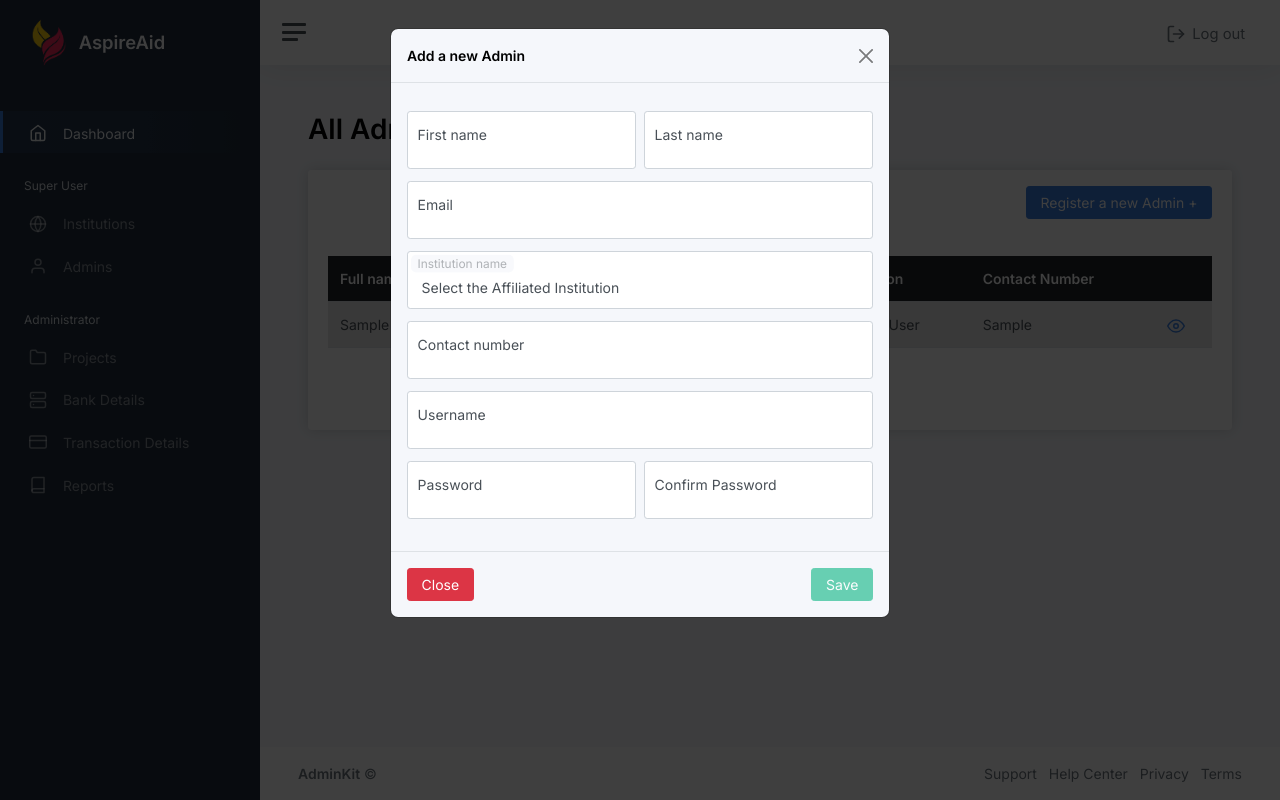
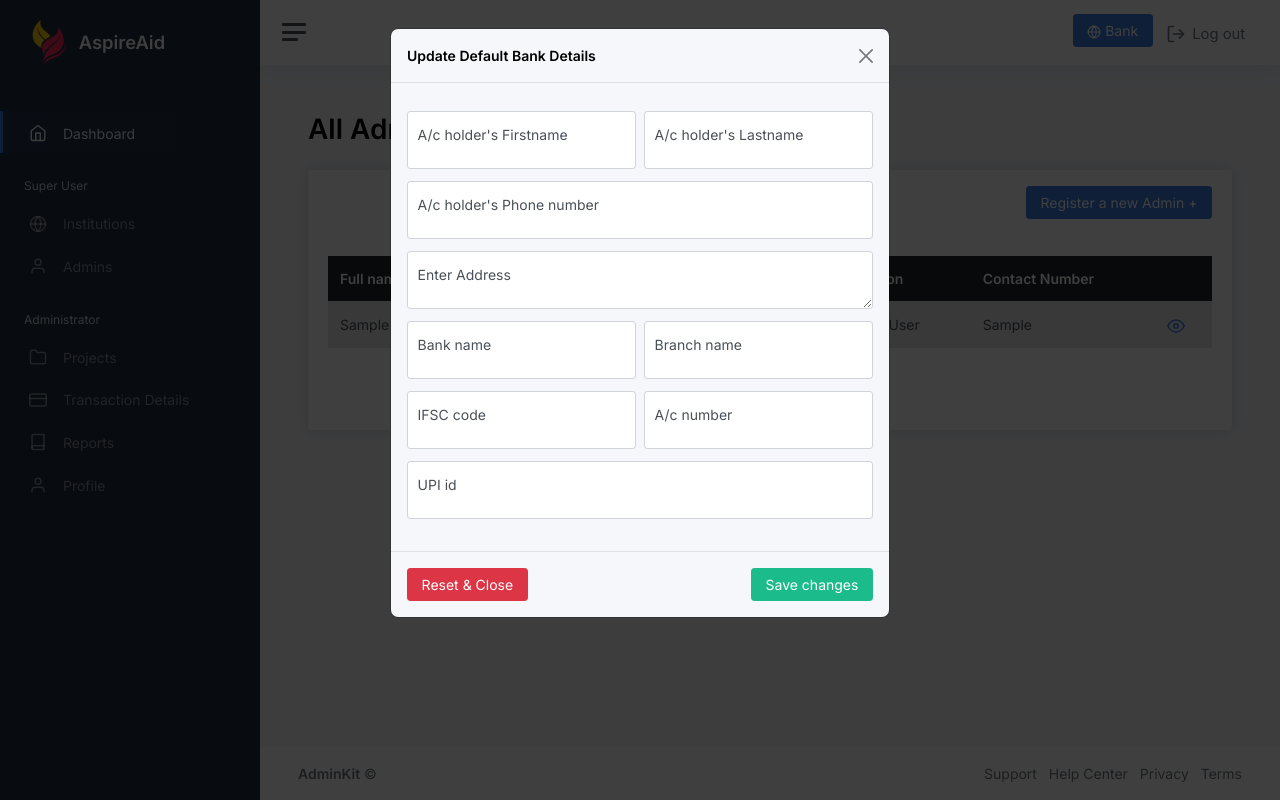
Before and after one commit to anoopksurendran1112/AspireAid, a Django app: page /administrator/all-insti-admin/ in a window 1280 px wide, after a click on "Bank". Run offline with Django 4.2, Linux system fonts and the light colour scheme; a user stored in the database is signed in; tables that the repository leaves empty hold one stand-in row (values such as "Sample post"); some libraries are stand-ins or nearby versions.

Commit message:
Started profile updation

```diff
--- a/adminModule/templates/admin-dashboard.html
+++ b/adminModule/templates/admin-dashboard.html
@@ -23,6 +23,67 @@
 </head>
 
 <body>
+
+<!---------------------- Modal for Adding or Updating Bank Details -------------------->
+    <div class="modal fade" id="exampleModal" tabindex="-1" aria-labelledby="exampleModalLabel" aria-hidden="true">
+        <div class="modal-dialog ">
+            <div class="modal-content">
+                <div class="modal-header">
+                    <h1 class="modal-title fs-5" id="exampleModalLabel"><strong>Update Default Bank Details</strong></h1>
+                    <button type="button" class="btn-close" data-bs-dismiss="modal" aria-label="Close"></button>
+                </div>
+
+                <form method="post" action="{% url 'update_bank' %}">
+                    {% csrf_token %}
+                    <div class="modal-body">
+                        <div class="row p-2">
+                            <div class="col-lg-6 form-floating mb-1 p-1">
+                                <input type="text" class="form-control" id="acHolderFirstName" placeholder="Enter Firstname" value="{{admin.default_bank.account_holder_first_name}}" name="account_holder_first_name">
+                                <label for="acHolderFirstName">A/c holder's Firstname</label>
+                            </div>
+                            <div class="col-lg-6 form-floating mb-1 p-1">
+                                <input type="text" class="form-control" id="acHolderLastName" placeholder="Enter Lastname" value="{{admin.default_bank.account_holder_last_name}}" name="account_holder_last_name">
+                                <label for="acHolderLastName">A/c holder's Lastname</label>
+                            </div>
+                            <div class="col-lg-12 form-floating mb-1 p-1">
+                                <input type="number" class="form-control" id="acHolderPhn" placeholder="Enter Phone number" value="{{admin.default_bank.account_holder_phn_no}}" name="account_holder_phn_no">
+                                <label for="acHolderPhn">A/c holder's Phone number</label>
+                            </div>
+                            <div class="col-lg-12 form-floating mb-1 p-1">
+                                <textarea class="form-control" placeholder="Enter Address" id="acHolderAddress"  name="account_holder_address">{{admin.default_bank.account_holder_address}}</textarea>
+                                <label for="acHolderAddress">Enter Address</label>
+                            </div>
+                            <div class="col-lg-6 form-floating mb-1 p-1">
+                                <input type="text" class="form-control" id="bankName" placeholder="Enter Bank Name" value="{{admin.default_bank.bank_name}}" name="bank_name">
+                                <label for="bankName">Bank name</label>
+                            </div>
+                            <div class="col-lg-6 form-floating mb-1 p-1">
+                                <input type="text" class="form-control" id="branchName" placeholder="Enter Branch Name" value="{{admin.default_bank.branch_name}}" name="branch_name">
+                                <label for="branchName">Branch name</label>
+                            </div>
+                            <div class="col-lg-6 form-floating mb-1 p-1">
+                                <input type="text" class="form-control" id="ifscCode" placeholder="Enter IFSC code" value="{{admin.default_bank.ifsc_code}}" name="ifsc_code">
+                                <label for="ifscCode">IFSC code</label>
+                            </div>
+                            <div class="col-lg-6 form-floating mb-1 p-1">
+                                <input type="number" class="form-control" id="acNumber" placeholder="Enter A/c number" value="{{admin.default_bank.account_no}}" name="account_no">
+                                <label for="acNumber">A/c number</label>
+                            </div>
+                            <div class="col-lg-12 form-floating mb-1 p-1">
+                                <input type="text" class="form-control" id="upiId" placeholder="Enter UPI id" value="{{admin.default_bank.upi_id}}" name="upi_id">
+                                <label for="upiId">UPI id</label>
+                            </div>
+                        </div>
+                    </div>
+                    <div class="modal-footer d-flex justify-content-between">
+                        <button type="reset" class="btn btn-danger" data-bs-dismiss="modal">Reset & Close</button>
+                        <button type="submit" class="btn btn-success">Save changes</button>
+                    </div>
+                </form>
+            </div>
+        </div>
+    </div>
+
 	<div class="wrapper">
 		<nav id="sidebar" class="sidebar js-sidebar">
 			<div class="sidebar-content js-simplebar">
@@ -44,12 +105,14 @@
                     <li class="sidebar-header">Super User</li>
 					<li class="sidebar-item">
 						<a class="sidebar-link" href="/administrator/all-institution/">
-                          <i class="align-middle" data-feather="globe"></i> <span class="align-middle">Institutions</span>
+                            <i class="align-middle" data-feather="globe"></i>
+                            <span class="align-middle">Institutions</span>
                         </a>
 					</li>
 					<li class="sidebar-item">
 						<a class="sidebar-link" href="/administrator/all-insti-admin/">
-                          <i class="align-middle" data-feather="user"></i> <span class="align-middle">Admins</span>
+                            <i class="align-middle" data-feather="user"></i>
+                            <span class="align-middle">Admins</span>
                         </a>
 					</li>
                     {% endif %}
@@ -57,22 +120,26 @@
                     <li class="sidebar-header">Administrator</li>
 					<li class="sidebar-item">
 						<a class="sidebar-link" href="/administrator/all-project/">
-                          <i class="align-middle" data-feather="folder"></i> <span class="align-middle">Projects</span>
-                        </a>
-					</li>
-					<li class="sidebar-item">
-						<a class="sidebar-link" href="/administrator/all-bank/">
-                          <i class="align-middle" data-feather="server"></i> <span class="align-middle">Bank Details</span>
+                            <i class="align-middle" data-feather="folder"></i>
+                            <span class="align-middle">Projects</span>
                         </a>
 					</li>
 					<li class="sidebar-item">
 						<a class="sidebar-link" href="/administrator/all-transactions/">
-                          <i class="align-middle" data-feather="credit-card"></i> <span class="align-middle">Transaction Details</span>
+                            <i class="align-middle" data-feather="credit-card"></i>
+                            <span class="align-middle">Transaction Details</span>
                         </a>
 					</li>
 					<li class="sidebar-item">
 						<a class="sidebar-link" href="/administrator/">
-                          <i class="align-middle" data-feather="book"></i> <span class="align-middle">Reports</span>
+                            <i class="align-middle" data-feather="book"></i>
+                            <span class="align-middle">Reports</span>
+                        </a>
+					</li>
+					<li class="sidebar-item">
+						<a class="sidebar-link" href="/administrator/profile/">
+                            <i class="align-middle" data-feather="user"></i>
+                            <span class="align-middle">Profile</span>
                         </a>
 					</li>
 				</ul>
@@ -90,6 +157,12 @@
                 </a>
 				<div class="navbar-collapse collapse">
 					<ul class="navbar-nav navbar-align">
+                        <li class="nav-item">
+                            <button type="button" class="btn btn-primary" data-bs-toggle="modal" data-bs-target="#exampleModal">
+                                <i class="align-middle" data-feather="globe"></i>
+                                Bank
+                            </button>
+                        </li>
 						<li class="nav-item">
 							<a class="nav-icon" href="/administrator/admin-log-out/">
 							    <i class="align-middle" data-feather="log-out"></i>
--- a/adminModule/urls.py
+++ b/adminModule/urls.py
@@ -4,6 +4,9 @@
 urlpatterns = [
     path('admin-dash/',views.adminDashboard),
     path('admin-log-out/',views.adminLogOut),
+
+    path('update-bank/',views.adminUpdateBankDetails, name='update_bank'),
+    path('profile/',views.adminProfile),
 
     path('all-project/',views.adminAllProject),
     path('single-project/<int:pid>/',views.adminSingleProject),
@@ -15,8 +18,6 @@
     path('verify-transaction/<int:tid>/',views.adminVerifyTransaction),
     path('approve-transaction/<int:tid>/',views.adminApproveTransaction),
     path('reject-transaction/<int:tid>/',views.adminRejectTransaction),
-
-    path('all-bank/',views.adminAllBankDetails),
     path('all-institution/',views.adminAllInstitution),
     path('all-insti-admin/',views.adminAllInstiAdmin),
 ]
--- a/adminModule/views.py
+++ b/adminModule/views.py
@@ -5,7 +5,6 @@
 from django.contrib.auth import logout
 from django.db import IntegrityError
 from django.utils import timezone
-from django.db.models import Q
 from io import BytesIO
 import qrcode
 import urllib
@@ -33,6 +32,13 @@
 def adminLogOut(request):
     logout(request)
     return redirect('/')
+
+
+def adminProfile(request):
+    if request.user.is_superuser or request.user.is_staff:
+        return render(request, 'admin-profile.html',{'admin': request.user})
+    else:
+        return redirect('/')
 
 
 def adminAllInstitution(request):
@@ -190,7 +196,7 @@
         return redirect('/')
 
 
-def adminAllBankDetails(request):
+def adminUpdateBankDetails(request):
     if request.user.is_superuser or request.user.is_staff:
         if request.method == "POST":
             fname = request.POST.get('account_holder_first_name')
@@ -202,29 +208,23 @@
             ifcs = request.POST.get('ifsc_code')
             accno = request.POST.get('account_no')
             upi = request.POST.get('upi_id')
-            try:
-                existing_bank_details = BankDetails.objects.filter(Q(ifsc_code=ifcs, account_no=accno) | Q(upi_id=upi)).first()
-                if existing_bank_details:
-                    bank_details = existing_bank_details
-                    bank_details.account_holder_first_name = fname
-                    bank_details.account_holder_last_name = lname
-                    bank_details.account_holder_address = addr
-                    bank_details.account_holder_phn_no = phn
-                    bank_details.bank_name = bname
-                    bank_details.branch_name = brname
-                    bank_details.ifsc_code = ifcs
-                    bank_details.account_no = accno
-                    bank_details.upi_id = upi
-                    bank_details.save()
-                else:
-                    bank_details = BankDetails.objects.create(account_holder_first_name=fname, account_holder_last_name=lname, account_holder_address=addr,
-                        account_holder_phn_no=phn, bank_name=bname, branch_name=brname, ifsc_code=ifcs, account_no=accno, upi_id=upi,)
+            if request.user.default_bank:
+                request.user.default_bank.account_holder_first_name = fname
+                request.user.default_bank.account_holder_last_name = lname
+                request.user.default_bank.account_holder_address = addr
+                request.user.default_bank.account_holder_phn_no = phn
+                request.user.default_bank.bank_name = bname
+                request.user.default_bank.branch_name = brname
+                request.user.default_bank.ifsc_code = ifcs
+                request.user.default_bank.account_no = accno
+                request.user.default_bank.upi_id = upi
+                request.user.default_bank.save()
+            else:
+                bank_details = BankDetails.objects.create(account_holder_first_name=fname, account_holder_last_name=lname, account_holder_address=addr,
+                    account_holder_phn_no=phn, bank_name=bname, branch_name=brname, ifsc_code=ifcs, account_no=accno, upi_id=upi,)
                 request.user.default_bank = bank_details
                 request.user.save()
-            except Exception as e:
-               print(f'An error occurred: {e}')
-            return redirect('/administrator/all-bank/')
-        return render(request, "admin-all-bank-details.html",{'admin': request.user})
+            return redirect(request.META.get('HTTP_REFERER', '/'))
     else:
         return redirect('/')
 
```
Also changed, not shown: adminModule/templates/admin-profile.html (added, +26 -0 lines).
